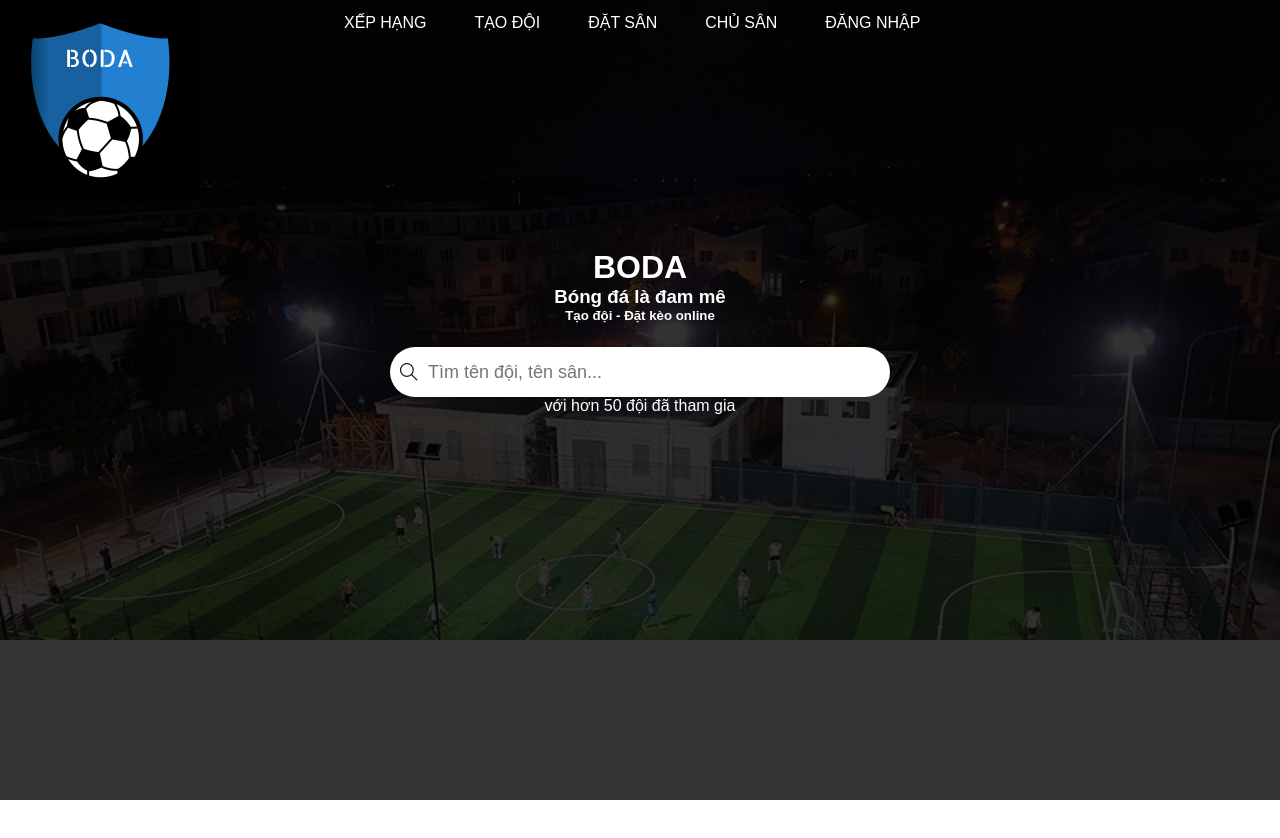
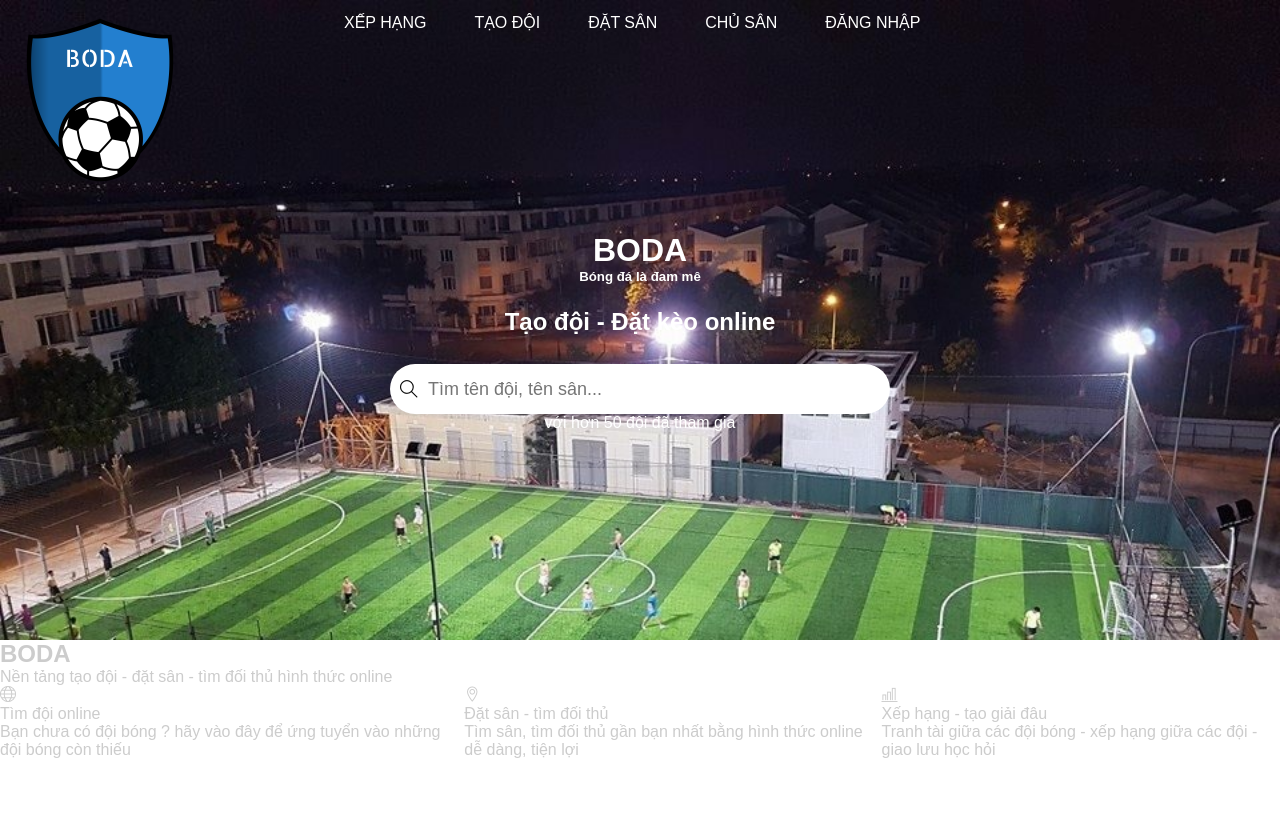
Before and after one commit to hop03/sphui.vn, a plain HTML site: page index.html in a window 1280 px wide. Before the commit the page ends 800 px from the top, so only its background shows below. Drawn offline with Linux system fonts and the light colour scheme.

Commit message:
add slogan

```diff
--- a/assets/css/style.css
+++ b/assets/css/style.css
@@ -18,13 +18,7 @@ html{
 #header{
     padding-top: 50%;
     position: relative;
-    background: url('/assets/images/img-header.jpg') top center / cover no-repeat;
-    background-color: rgba(0, 0, 0, 0.6);
-    top: 0;
-    left: 0;
-    right: 0;
-    bottom: 0;
-    opacity: 1;
+    background: url('/assets/images/img-header.jpg') rgba(0, 0, 0, 0.8) top center / cover no-repeat;
 }
 .logo-header{
     position: fixed;
@@ -32,7 +26,6 @@ html{
     left: 0;
     right: 0;
     bottom: 0;
-    background-color: rgba(0, 0, 0, 0.8);
 }
 
 .menu-header{
@@ -99,12 +92,22 @@ html{
     font-size: 18px;
     padding-left: 10px;
 }
+.content-header .about{
+    padding: 24px 0 4px;
+}
 
 /* SLOGAN */
 #slogan{
-
+    height: 400px;
+    color: #ccc;
+}
+.container-slogan{
+    display: flex;
+    justify-content: center;
+    align-items: center;
 }
 
+/* SLIDER */
 #slider{
 
 }
--- a/index.html
+++ b/index.html
@@ -11,6 +11,8 @@
 <body>
     <div id="main">
         <div id="header">
+            <div class="opacity">
+
                 <div class="logo-header">
                     <img src="./assets/images/logo-header.png" alt="Logo" class="logo-header">
                 </div>
@@ -26,8 +28,8 @@
                 <div class="container-header">
                     <div class="content-header">
                         <h1 class="logo">BODA</h1>
-                    <h3 class="slogan">Bóng đá là đam mê</h3>
-                    <h5 class="about">Tạo đội - Đặt kèo online</h5>
+                        <h5 class="slogan">Bóng đá là đam mê</h5>
+                        <h2 class="about">Tạo đội - Đặt kèo online</h2>
                     </div>
                     <div class="search-header">
                         <i class="ti-search"></i>
@@ -38,8 +40,28 @@
                     </div>
                 </div>
             </div>
+        </div>
 
         <div id="slogan">
+            <h2 class="header-slogan">BODA</h2>
+            <p class="desc-slogan">Nền tảng tạo đội - đặt sân - tìm đối thủ hình thức online</p>
+            <div class="container-slogan">
+                <div class="item-slogan">
+                    <i class="ti-world"></i>
+                    <p class="content-slogan">Tìm đội online</p>
+                    <p class="subconten-slogan">Bạn chưa có đội bóng ? hãy vào đây để ứng tuyển vào những đội bóng còn thiếu</p>
+                </div>
+                <div class="item-slogan">
+                    <i class="ti-location-pin"></i>
+                    <p class="content-slogan">Đặt sân - tìm đối thủ</p>
+                    <p class="subconten-slogan">Tìm sân, tìm đối thủ gần bạn nhất bằng hình thức online dễ dàng, tiện lợi</p>
+                </div>
+                <div class="item-slogan">
+                    <i class="ti-bar-chart"></i>
+                    <p class="content-slogan"> Xếp hạng - tạo giải đâu</p>
+                    <p class="subconten-slogan">Tranh tài giữa các đội bóng - xếp hạng giữa các đội - giao lưu học hỏi</p>
+                </div>
+            </div>
 
         </div>
 
```
Also changed, not shown: assets/css/main.js (added). Lines whose indentation alone changed are shown as unchanged.
